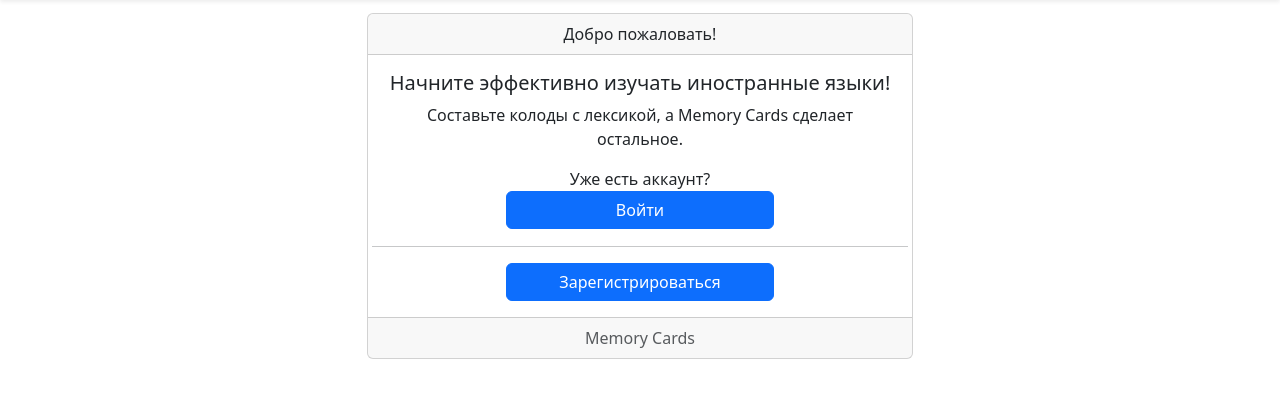
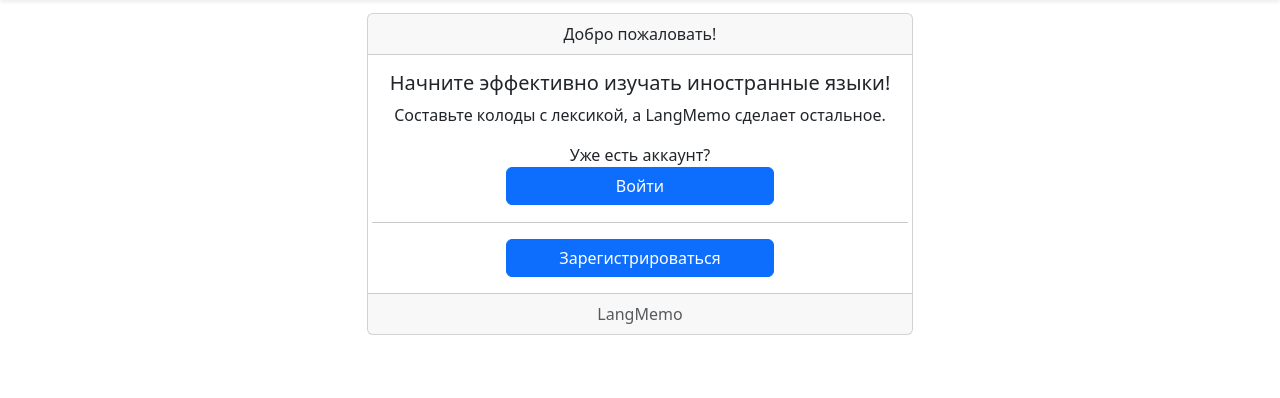
Before and after one commit to Benkendorf/langmemo, a Django app: page / in a window 1280 px wide. Shown: the part 68-466 px from the top of the page. Run offline with Django 5.2, Linux system fonts and the light colour scheme; data that the repository does not hold is empty; some libraries are stand-ins or nearby versions.

Commit message:
Change remaining Memory Cards names to LangMemo

```diff
--- a/templates/about/description.html
+++ b/templates/about/description.html
@@ -7,7 +7,7 @@
 <article>
   <h1>О проекте:</h1>
   <p>
-    <b>Memory Cards</b> — это онлайн-платформа, которая использует метод интервального повторения для изучения иностранных языков.
+    <b>LangMemo</b> — это онлайн-платформа, которая использует метод интервального повторения для изучения иностранных языков.
   </p>
   <p>
     Метод интервального повторения — это эффективный способ изучения иностранных языков, основанный на принципах когнитивной психологии и нейронауки. Он помогает повысить эффективность и результативность обучения, а также улучшить долгосрочное запоминание информации.
@@ -27,7 +27,7 @@
     </ul>
   </p>
   <p>
-    <b>Memory Cards</b> — ваш надёжный помощник в изучении иностранных языков.
+    <b>LangMemo</b> — ваш надёжный помощник в изучении иностранных языков.
   </p>
 </article>
 
--- a/templates/homepage/index.html
+++ b/templates/homepage/index.html
@@ -1,7 +1,7 @@
 {% extends "base.html" %}
 {% load django_bootstrap5 %}
 
-{% block title %}Memory Cards{% endblock %}
+{% block title %}LangMemo{% endblock %}
 
 {% block content %}
 
@@ -15,7 +15,7 @@
         </div>
         <div class="card-body">
           <h5 class="card-title">Начните эффективно изучать иностранные языки!</h5>
-          <p class="card-text">Составьте колоды с лексикой, а Memory Cards сделает остальное.</p>
+          <p class="card-text">Составьте колоды с лексикой, а LangMemo сделает остальное.</p>
 
           <div class="row justify-content-center">
 
@@ -30,7 +30,7 @@
 
         </div>
         <div class="card-footer text-body-secondary">
-          Memory Cards
+          LangMemo
         </div>
       </div>
 
--- a/templates/includes/footer.html
+++ b/templates/includes/footer.html
@@ -2,7 +2,7 @@
 <div class="row footer mt-auto" style="margin: 0;">
   <hr>
   <div class="col">
-    <p class="text-center">Кто прочитал тот здохнет (C) 2024</p>
+    <p class="text-center">LangMemo (C) 2024</p>
   </div>
 </div>
 -->
```
